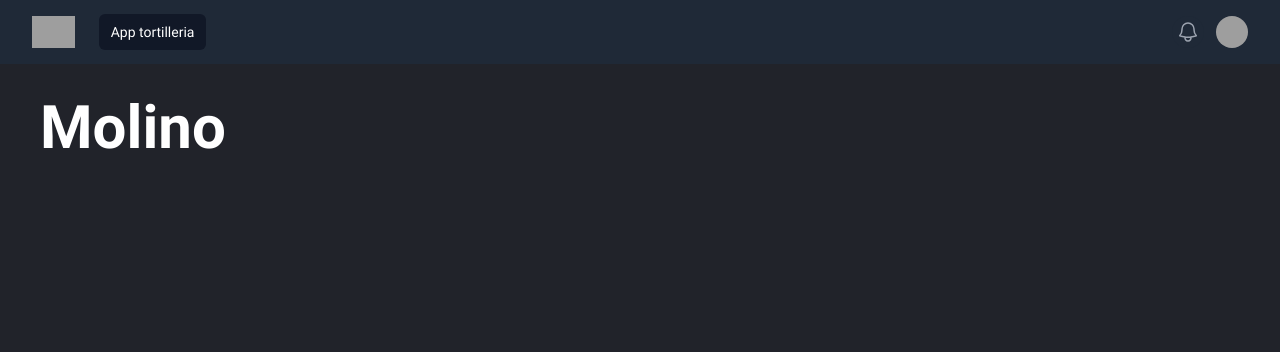
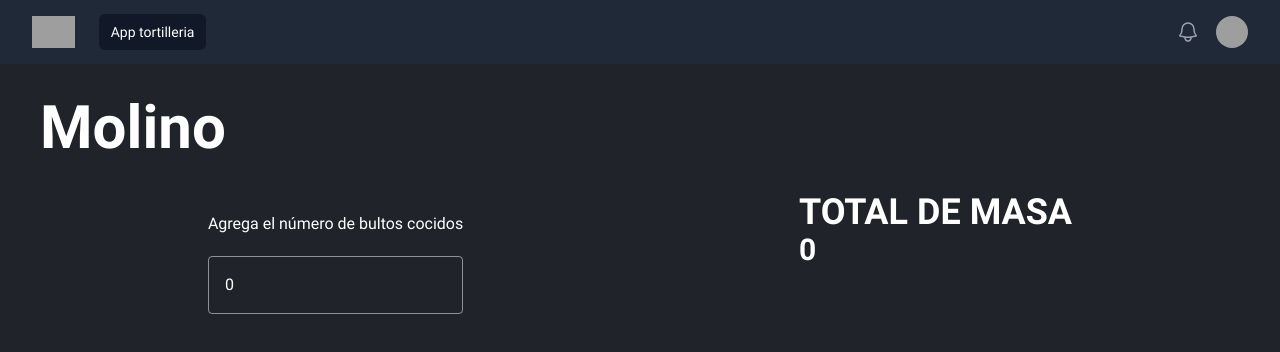
Before and after one commit to ErickFireworks/TestNextjs, a Next.js app: page /dashboard/molino in a window 1280 px wide. Shown: the top 352 px of the page. Built offline with nearby package versions, Linux system fonts and the light colour scheme; grey boxes are pictures that could not be loaded.

Commit message:
Add Molino Section
In this commit, we add Molino section that calculate
to calculate the amount of massecuite.

```diff
--- a/src/app/dashboard/molino/page.tsx
+++ b/src/app/dashboard/molino/page.tsx
@@ -1,11 +1,35 @@
+"use client";
+
+import { MolinoFormOnchange } from "@/components/molino/MolinoFormOnchange";
 import { NavBar } from "@/components/shared/Navbar";
+import { useState } from "react";
 
 export default function MolinoPage() {
+  const [total, setTotal] = useState(0);
+
+  const handleTotal = (total: number) => {
+    setTotal(total);
+  };
+
   return (
     <>
       <NavBar />
       <div className="p-10">
         <h1 className="font-semibold text-6xl/[80%] pb-10">Molino</h1>
+
+        <div className="flex justify-around">
+          <div className="text-center">
+            <MolinoFormOnchange handle={handleTotal} />
+          </div>
+          <div className="flex flex-col">
+            <div>
+              <h2 className="font-semibold text-4xl">TOTAL DE MASA</h2>
+            </div>
+            <div>
+              <h3 className="font-semibold text-3xl">{total}</h3>
+            </div>
+          </div>
+        </div>
       </div>
     </>
   );
--- /dev/null
+++ b/src/components/molino/MolinoForm.tsx
@@ -0,0 +1,55 @@
+"use client";
+
+import { useForm } from "react-hook-form";
+import { Input } from "../shared/Input";
+import { Button } from "../shared/Button";
+import { useEffect } from "react";
+
+type FormValues = {
+  bultos: string;
+};
+
+type Props = {
+  handle: (total: number) => void;
+};
+
+export const MolinoForm = ({ handle }: Props) => {
+  const {
+    register,
+    handleSubmit,
+    formState: { errors },
+    setFocus,
+  } = useForm<FormValues>();
+
+  const onSubmit = (data: FormValues) => {
+    // handle(Number(data.bultos));
+  };
+
+  return (
+    <form
+      className="text-unika-gray-300 flex flex-col gap-6"
+      onSubmit={handleSubmit(onSubmit)}
+    >
+      <div className="md:max-w-md flex flex-col gap-6">
+        <div>
+          <div className="my-5">
+            <label>Agrega número de bultos cocidos</label>
+          </div>
+          <Input
+            type="number"
+            placeholder="Número de bultos cocidos"
+            {...register("bultos", {
+              required: "Número de bultos cocidos es requerido",
+            })}
+          />
+          {errors.bultos && (
+            <div className="mt-2 text-red-500">{errors.bultos.message}</div>
+          )}
+        </div>
+        <div>
+          <Button type="submit" text="Enviar" handle={() => {}} />
+        </div>
+      </div>
+    </form>
+  );
+};
--- /dev/null
+++ b/src/components/molino/MolinoFormOnchange.tsx
@@ -0,0 +1,45 @@
+"use client";
+import { useState } from "react";
+
+type Props = {
+  handle: (total: number) => void;
+};
+
+export const MolinoFormOnchange = ({ handle }: Props) => {
+  const [inputValue, setInputValue] = useState(0);
+
+  const handleInputChange = (e: any) => {
+    const value = e.target.value;
+    setInputValue(value);
+    handle(Number(inputValue) * 98);
+  }; //end function
+
+  const handleSubmit = (e: any) => {
+    e.preventDefault();
+
+    // const found = categories.find( ( category) => category.toLowerCase() === inputValue.toLowerCase() );
+
+    // if( found ) return;
+
+    // if( inputValue.trim().length > 2 ){
+    // 	//TODO: Hacer apunte sobre funciones que pasan como prop al componente
+    // 	// Y como la funcion del use state tiene por defecto su valor anterior en un callback
+    // 	setCategories( c => [ inputValue, ...c ] );
+    // 	setInputValue('');
+    // } //end if
+  }; //end function
+
+  return (
+    <form onSubmit={handleSubmit}>
+      <div className="my-5">
+        <label>Agrega el número de bultos cocidos</label>
+      </div>
+      <input
+        type="number"
+        className="border border-white/50 placeholder-white placeholder-opacity-30 rounded bg-transparent p-4 w-full focus:border-white/100 focus:ring-transparent"
+        value={inputValue}
+        onChange={handleInputChange}
+      />
+    </form>
+  );
+};
--- a/src/components/shared/Input.tsx
+++ b/src/components/shared/Input.tsx
@@ -6,7 +6,7 @@ export const Input = forwardRef<
 >((props, ref) => {
   return (
     <input
-      className="border border-white/50 placeholder-white placeholder-opacity-30 rounded-full bg-transparent p-4 w-full focus:border-white/100 focus:ring-transparent"
+      className="border border-white/50 placeholder-white placeholder-opacity-30 rounded bg-transparent p-4 w-full focus:border-white/100 focus:ring-transparent"
       ref={ref}
       {...props}
     />
```
